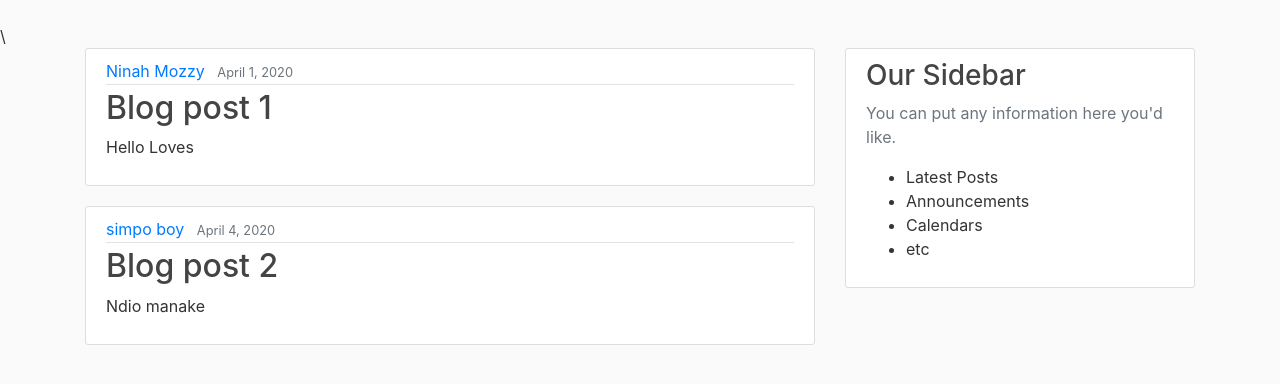
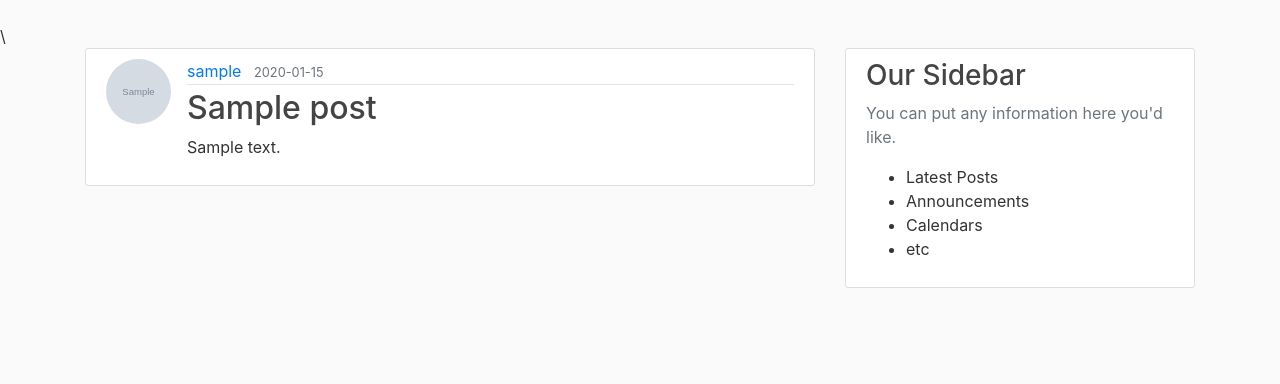
Before and after one commit to NinahMo/ninahs-blog, a Flask app: page / in a window 1280 px wide. Shown: the part 56-440 px from the top of the page. Run offline with Flask 2, Linux system fonts and the light colour scheme; tables that the repository leaves empty hold one stand-in row (values such as "Sample post"); grey boxes marked "Sample" are stand-in pictures; some libraries are stand-ins or nearby versions.

Commit message:
Add a route and a function for post id

```diff
--- a/flaskblog/routes.py
+++ b/flaskblog/routes.py
@@ -8,24 +8,11 @@
 from flask_login import login_user,current_user,logout_user,login_required
 
 
-posts = [
-    {
-        'author': 'Ninah Mozzy',
-        'title': 'Blog post 1',
-        'content': 'Hello Loves',
-        'date_posted': 'April 1, 2020'
-    },
-    {
-        'author': 'simpo boy',
-        'title': 'Blog post 2',
-        'content': 'Ndio manake',
-        'date_posted': 'April 4, 2020'
-    }
-]
 
 @app.route("/")
 @app.route("/home")
 def home():
+    posts = Post.query.all()
     return render_template('home.html', posts=posts)
 
 @app.route("/about")
@@ -113,3 +100,8 @@
         return redirect(url_for('home'))
     return render_template('create_post.html', title='New Post',
                            form=form, legend='New Post')
+
+@app.route("/post/<int:post_id>")
+def post(post_id):
+    post = Post.query.get_or_404(post_id)
+    return render_template('post.html', title=post.title, post=post)
--- a/flaskblog/templates/home.html
+++ b/flaskblog/templates/home.html
@@ -2,10 +2,11 @@
 {% block content %}
     {% for post in posts %}
     <article class="media content-section">
+      <img class="rounded-circle article-img" src="{{ url_for('static', filename='images/' + post.author.image_file) }}">
         <div class="media-body">
           <div class="article-metadata">
-            <a class="mr-2" href="#">{{ post.author }}</a>
-            <small class="text-muted">{{ post.date_posted }}</small>
+            <a class="mr-2" href="#">{{ post.author.username }}</a>
+            <small class="text-muted">{{ post.date_posted.strftime('%Y-%m-%d') }}</small>
           </div>
           <h2><a class="article-title" href="#">{{ post.title }}</a></h2>
           <p class="article-content">{{ post.content }}</p>
```
